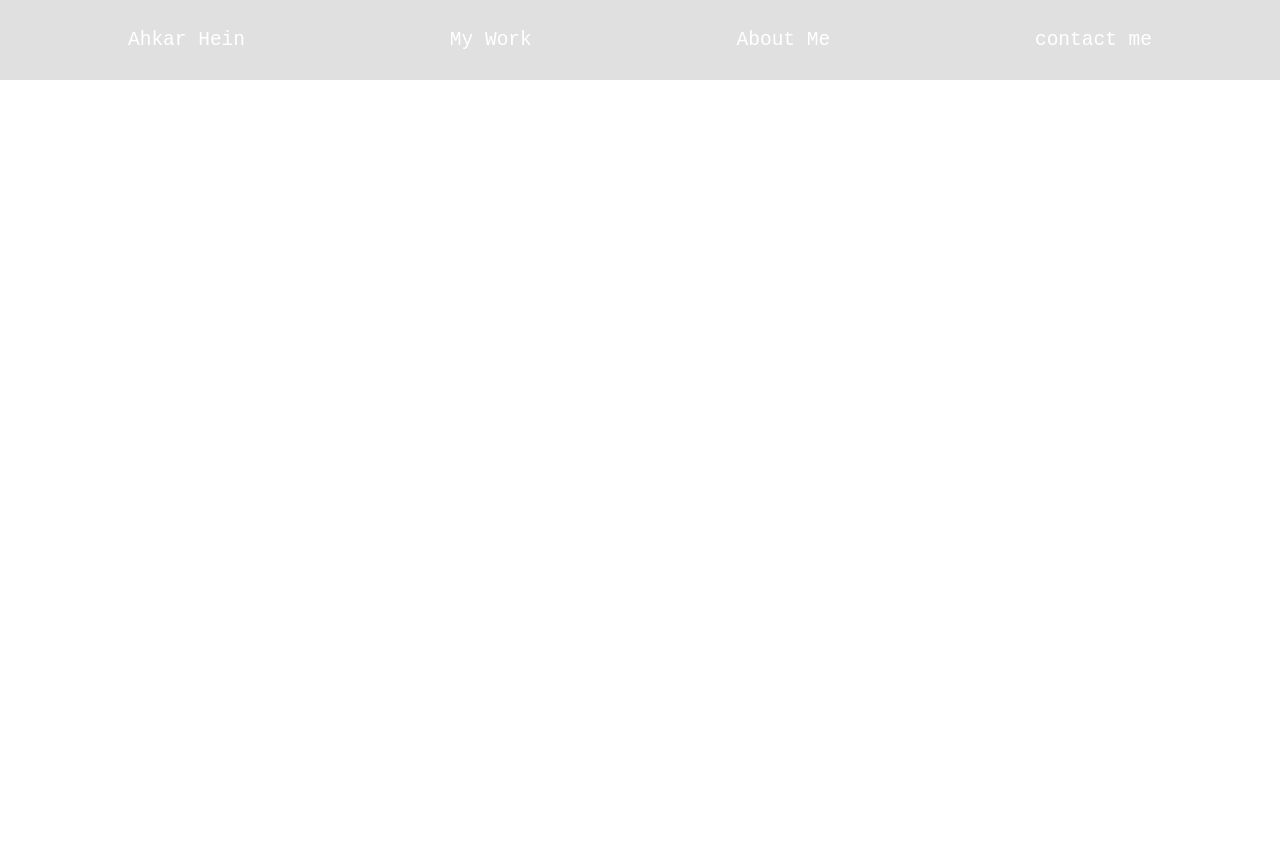
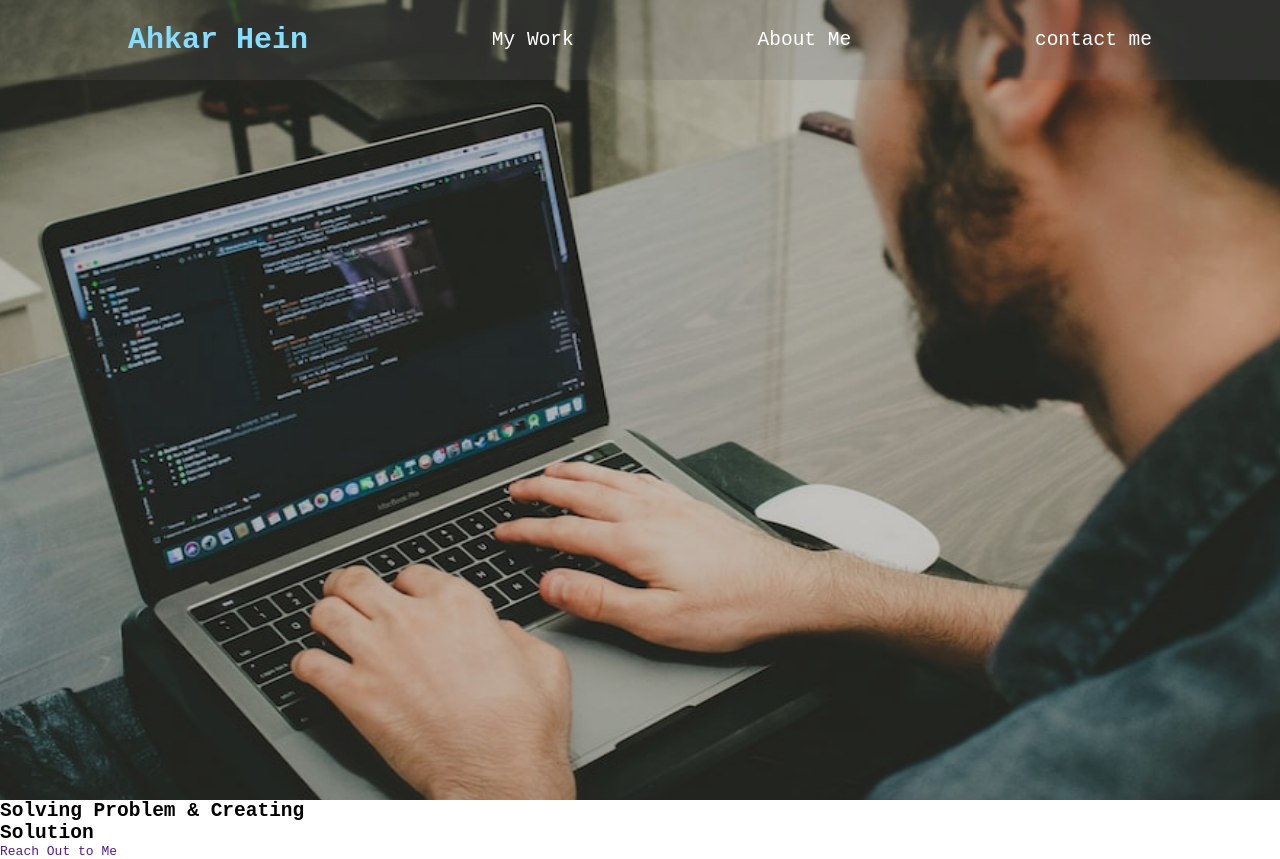
Before and after one commit to ahkar-hein/Portfolio-website, a plain HTML site: page index.html in a window 1280 px wide. Before the commit the page ends 800 px from the top, so only its background shows below. Drawn offline with Linux system fonts and the light colour scheme.

Commit message:
updated css file for hero image section

```diff
--- a/assets/style.css
+++ b/assets/style.css
@@ -18,6 +18,7 @@ a {
 #mobile-nav {
     display: none;
 }
+/* Nav bar style */
 .nav-bar {
     position: absolute;
     z-index: 2;
@@ -38,3 +39,46 @@ li a {
     text-decoration: none;
     font-size: 1.5rem;
 }
+/* Nav bar Name color */
+#name {
+    color: var(--blue-text);
+    font-size: 30px;
+    font-weight: bold;
+}
+/* Hero Section */
+/* Hero section container */
+.container {
+    position: relative;
+    height: 100vh;
+    width: 100%;
+    overflow: hidden;
+}
+/* hero image styling */
+.image-container {
+    position: relative;
+    background-color: cover;
+    background-position: center;
+    height: 100%;
+    width: 100%;
+    margin-top: 0vh;
+    animation: scale 15s;
+}
+/* hero image zooming in to out */
+@keyframes scale {
+    0% {
+        transform: scale(1.5);
+    }
+    100% {
+        transform: scale(1);
+    }
+}
+/* to make overlay the hero image */
+.overlay {
+    position: absolute;
+    height: 100%;
+    width: 100%;
+    top: 0;
+    left: 0;
+    background: rgba(0, 0, 0, 0.2);
+    z-index: 1;
+}
--- a/index.html
+++ b/index.html
@@ -21,5 +21,20 @@
         </div>
     </section>
     <!--Nav Bar Code End-->
+    <!--Hero Section Start-->
+    <section id="hero">
+        <div class="container">
+            <div class="overlay"></div>
+            <img src="./images/hero.jpeg" alt="" class="image-container">
+        </div>
+        <div class="hero-text">
+            <h1>
+                <span class="firstword">Solving</span> Problem & Creating
+                <br /> Solution
+            </h1>
+            <a href="" class="reachme"><span class="reachmetxt">Reach Out to Me</span></a>
+        </div>
+    </section>
+    <!--Hero Section End-->
 </body>
 </html>
```
Also changed, not shown: images/hero.jpeg (added).
